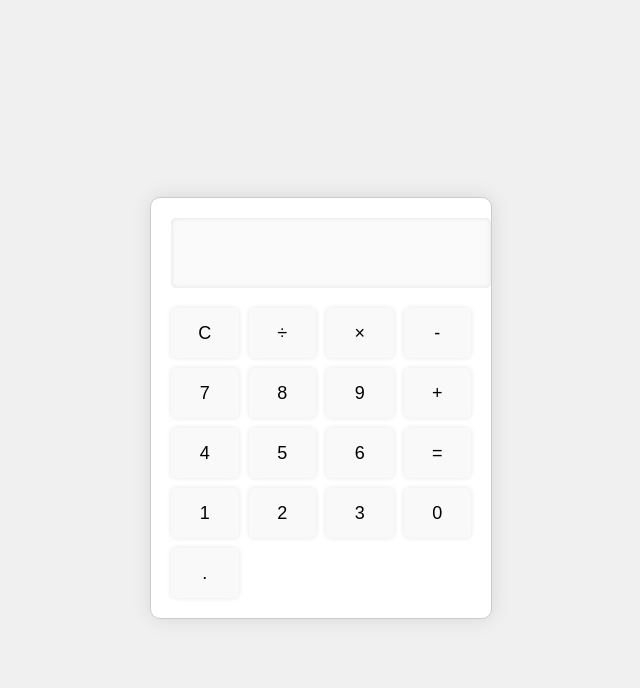
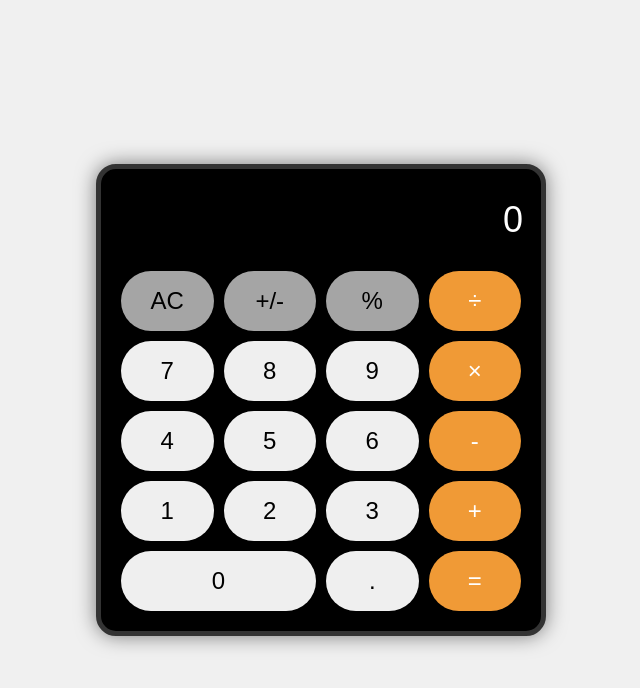
Before and after one commit to iam-baivab/Node-Calculator-Docker, a website: page public/index.html in a window 1280 px wide. Shown: the whole page, without its empty margins (319-959 px from the left). Drawn offline with Linux system fonts and the light colour scheme.

Commit message:
Updated UI

```diff
--- a/public/index.html
+++ b/public/index.html
@@ -9,26 +9,28 @@
 <body>
   <div class="calculator">
     <div class="display">
-      <input type="text" id="display" disabled>
+      <input type="text" id="display" value="0" disabled>
     </div>
     <div class="buttons">
-      <button class="btn" onclick="clearDisplay()">C</button>
-      <button class="btn" onclick="inputValue('/')">÷</button>
-      <button class="btn" onclick="inputValue('*')">×</button>
-      <button class="btn" onclick="inputValue('-')">-</button>
+      <button class="btn function" onclick="clearDisplay()">AC</button>
+      <button class="btn function" onclick="inputValue('+/-')">+/-</button>
+      <button class="btn function" onclick="inputValue('%')">%</button>
+      <button class="btn operator" onclick="inputValue('/')">÷</button>
       <button class="btn" onclick="inputValue(7)">7</button>
       <button class="btn" onclick="inputValue(8)">8</button>
       <button class="btn" onclick="inputValue(9)">9</button>
-      <button class="btn" onclick="inputValue('+')">+</button>
+      <button class="btn operator" onclick="inputValue('*')">×</button>
       <button class="btn" onclick="inputValue(4)">4</button>
       <button class="btn" onclick="inputValue(5)">5</button>
       <button class="btn" onclick="inputValue(6)">6</button>
-      <button class="btn" onclick="calculateResult()">=</button>
+      <button class="btn operator" onclick="inputValue('-')">-</button>
       <button class="btn" onclick="inputValue(1)">1</button>
       <button class="btn" onclick="inputValue(2)">2</button>
       <button class="btn" onclick="inputValue(3)">3</button>
-      <button class="btn" onclick="inputValue(0)">0</button>
+      <button class="btn operator" onclick="inputValue('+')">+</button>
+      <button class="btn zero" onclick="inputValue(0)">0</button>
       <button class="btn" onclick="inputValue('.')">.</button>
+      <button class="btn operator" onclick="calculateResult()">=</button>
     </div>
   </div>
   <script src="script.js"></script>
--- a/public/style.css
+++ b/public/style.css
@@ -3,16 +3,18 @@ body {
     justify-content: center;
     align-items: center;
     height: 100vh;
-    background-color: #f0f0f0;
+    background-color: #f0f0f0; /* Light background color */
     font-family: Arial, sans-serif;
+    margin: 0;
   }
 
   .calculator {
-    border: 1px solid #ccc;
-    border-radius: 10px;
-    box-shadow: 0 0 20px rgba(0, 0, 0, 0.1);
-    width: 300px;
-    background-color: #fff;
+    width: 100%;
+    max-width: 400px;
+    background-color: #000;
+    border: 5px solid #333; /* Border around the calculator */
+    border-radius: 20px;
+    box-shadow: 0 0 20px rgba(0, 0, 0, 0.5);
     padding: 20px;
   }
 
@@ -22,12 +24,15 @@ body {
 
   #display {
     width: 100%;
-    height: 50px;
-    font-size: 24px;
-    padding: 10px;
+    height: 60px;
+    font-size: 36px;
+    color: #fff;
+    background-color: #000;
     border: none;
-    border-radius: 5px;
-    box-shadow: inset 0 0 5px rgba(0, 0, 0, 0.1);
+    text-align: right;
+    padding-right: 10px;
+    box-shadow: inset 0 0 10px rgba(0, 0, 0, 0.5);
+    border-radius: 10px;
   }
 
   .buttons {
@@ -38,32 +43,48 @@ body {
 
   .btn {
     width: 100%;
-    height: 50px;
-    font-size: 18px;
+    height: 60px;
+    font-size: 24px;
     border: none;
-    border-radius: 5px;
-    background-color: #f9f9f9;
-    box-shadow: 0 0 5px rgba(0, 0, 0, 0.1);
+    border-radius: 30px; /* Rounded buttons */
     cursor: pointer;
     transition: background-color 0.2s;
+    display: flex;
+    justify-content: center;
+    align-items: center;
+  }
+
+  .btn.zero {
+    grid-column: span 2;
+    border-radius: 30px; /* Rounded button */
+  }
+
+  .function {
+    background-color: #a5a5a5;
+    color: #000;
+  }
+
+  .operator {
+    background-color: #f09a36;
+    color: #fff;
   }
 
   .btn:hover {
-    background-color: #f1f1f1;
-  }
-
-  .btn:active {
-    background-color: #e1e1e1;
+    opacity: 0.8;
   }
 
   @media (max-width: 400px) {
-    .calculator {
-      width: 100%;
-      padding: 10px;
+    .btn {
+      height: 50px;
+      font-size: 20px;
     }
 
-    .btn {
-      height: 40px;
-      font-size: 16px;
+    .btn.zero {
+      border-radius: 25px; /* Rounded button */
+    }
+
+    #display {
+      height: 50px;
+      font-size: 30px;
     }
   }
```
